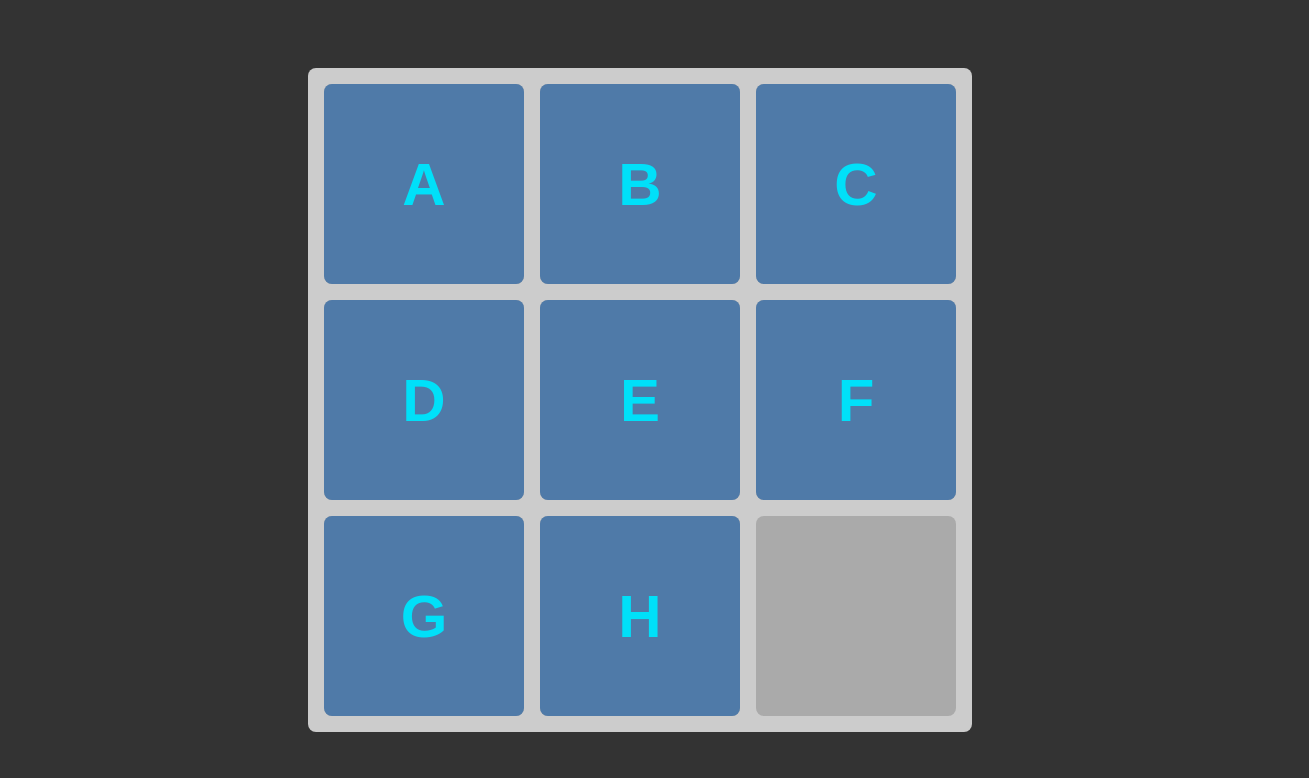
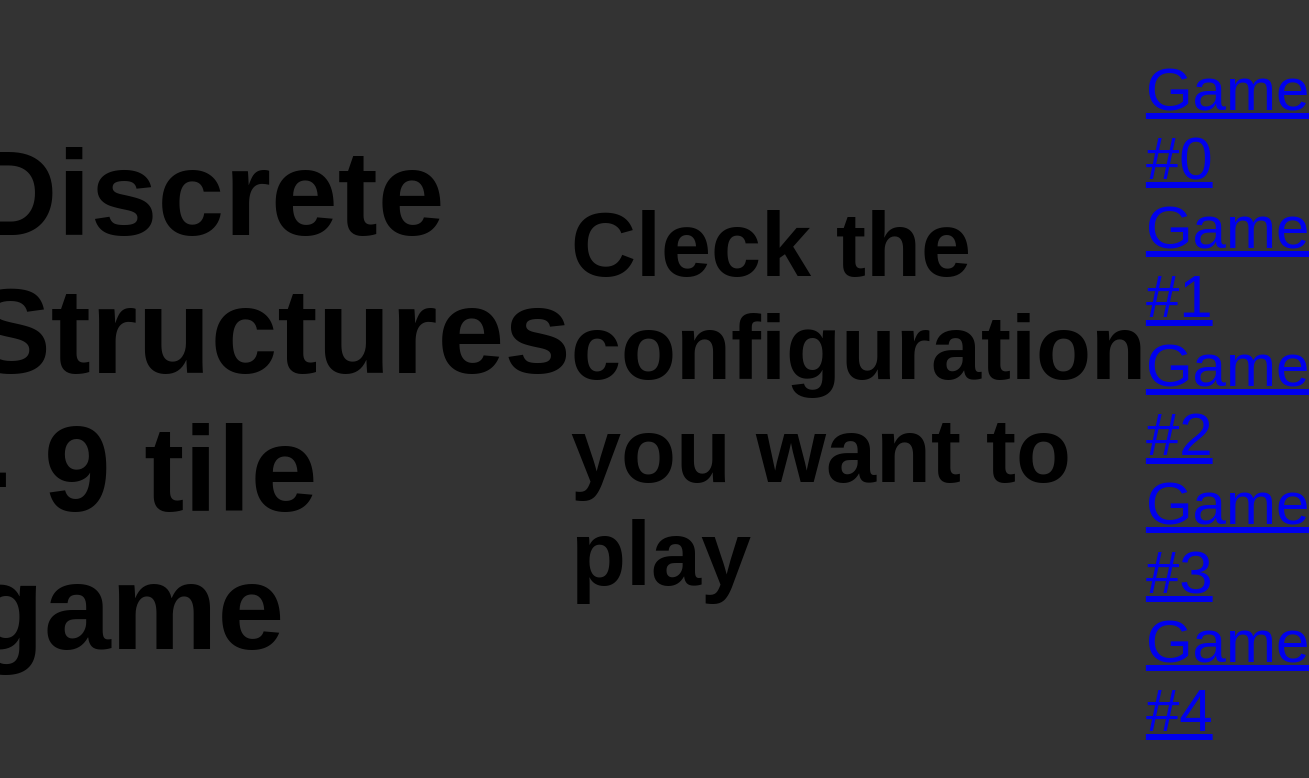
Before and after one commit to devsleepdev/NineTileGame, a plain HTML site: page index.html in a window 1280 px wide. Shown: the whole page, 1309 px wide, since content can reach past the window. Drawn offline with Linux system fonts and the light colour scheme.

Commit message:
Update index.html to list games

```diff
--- a/index.html
+++ b/index.html
@@ -12,7 +12,14 @@
     <script src="script.js" type="module"></script>
 </head>
 <body>
-    <div id="game-div">
+    <h1>Discrete Structures - 9 tile game</h1>
+    <h2>Cleck the configuration you want to play</h2>
+    <div>
+        <a href="index0.html">Game #0</a>
+        <a href="index1.html">Game #1</a>
+        <a href="index2.html">Game #2</a>
+        <a href="index3.html">Game #3</a>
+        <a href="index4.html">Game #4</a>
     </div>
 </body>
 </html>
```
